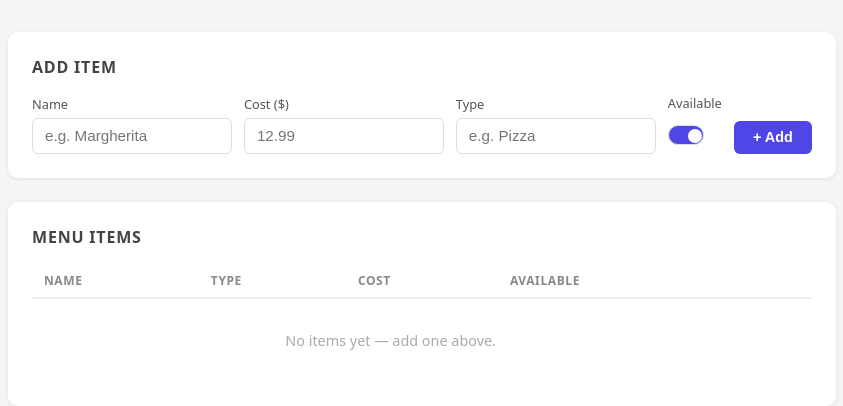
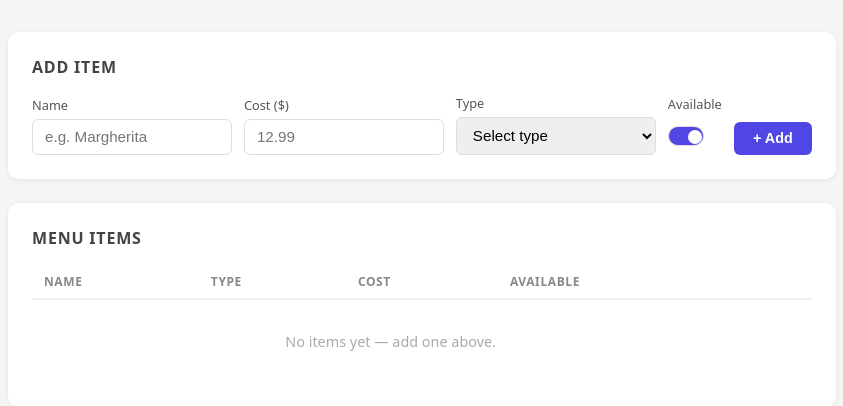
Before and after one commit to colinanlewis-dev/fgCon, a FastAPI app: page /menu in a window 1280 px wide. Shown: the part 95-501 px from the top of the page, without its empty margins (218-1061 px from the left). Run offline with FastAPI, Linux system fonts and the light colour scheme; data that the repository does not hold is empty.

Commit message:
feat: lock menu item type to dropdown (Cooked, Fresh, Side, Drink)
Co-Authored-By: Claude Sonnet 4.6 <noreply@anthropic.com>

```diff
--- a/templates/menu.html
+++ b/templates/menu.html
@@ -63,7 +63,13 @@
     <form id="addForm">
       <label>Name <input id="addName" placeholder="e.g. Margherita" required /></label>
       <label>Cost ($) <input id="addCost" type="number" min="0" step="0.01" placeholder="12.99" required /></label>
-      <label>Type <input id="addType" placeholder="e.g. Pizza" required /></label>
+      <label>Type <select id="addType" required>
+        <option value="">Select type</option>
+        <option value="Cooked">Cooked</option>
+        <option value="Fresh">Fresh</option>
+        <option value="Side">Side</option>
+        <option value="Drink">Drink</option>
+      </select></label>
       <label class="toggle-label">Available
         <div class="toggle-wrap"><input class="toggle" id="addAvailable" type="checkbox" checked /></div>
       </label>
@@ -77,7 +83,12 @@
     <form id="editForm">
       <label>Name <input id="editName" required /></label>
       <label>Cost ($) <input id="editCost" type="number" min="0" step="0.01" required /></label>
-      <label>Type <input id="editType" required /></label>
+      <label>Type <select id="editType" required>
+        <option value="Cooked">Cooked</option>
+        <option value="Fresh">Fresh</option>
+        <option value="Side">Side</option>
+        <option value="Drink">Drink</option>
+      </select></label>
       <label class="toggle-label">Available
         <div class="toggle-wrap"><input class="toggle" id="editAvailable" type="checkbox" /></div>
       </label>
```
